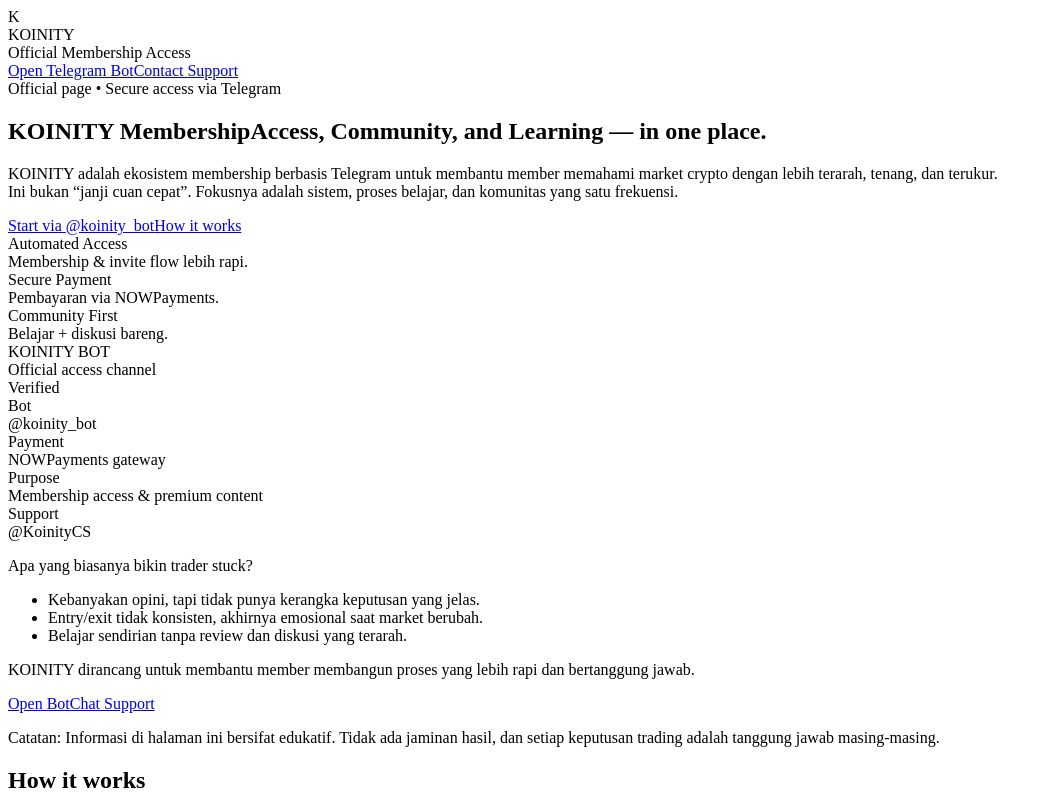
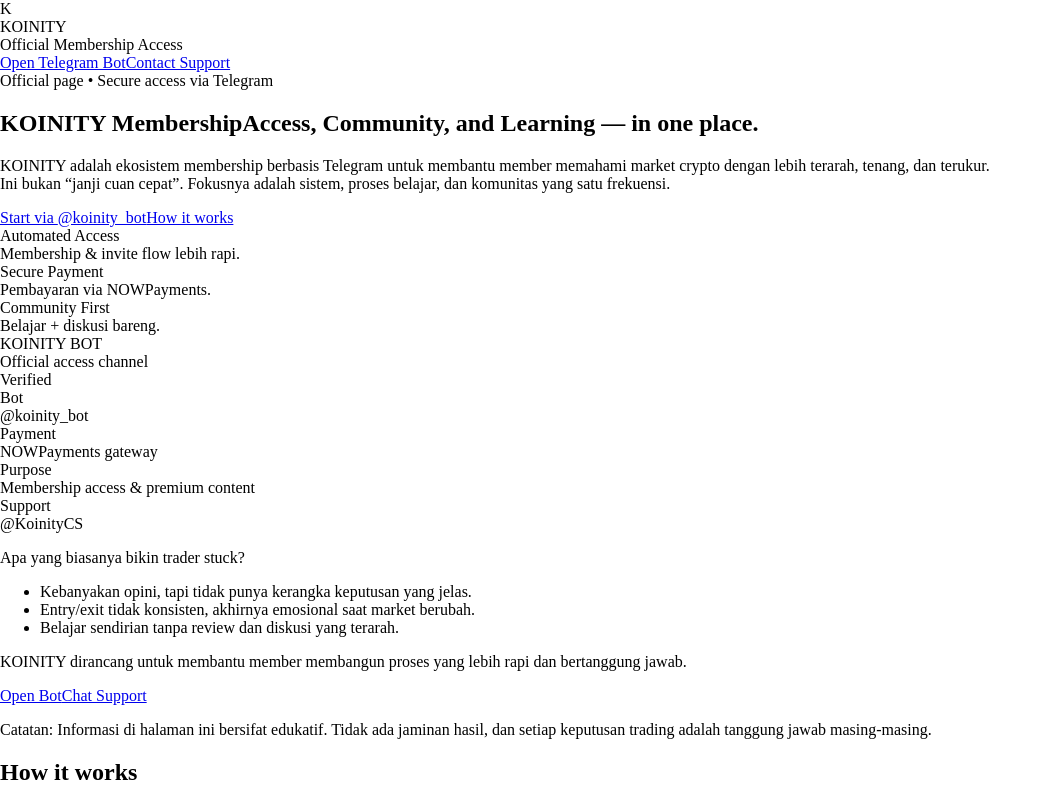
Before and after one commit to citaviriyo/telegram-bot-nowpayments, a Next.js app: page / in a window 1280 px wide. Shown: the top 800 px of the page, without its empty margins (0-1060 px from the left). Built offline with nearby package versions, Linux system fonts and the light colour scheme.

Commit message:
fix: add root layout for app router

```diff
--- /dev/null
+++ b/app/layout.tsx
@@ -0,0 +1,19 @@
+// app/layout.tsx
+import type { Metadata } from "next";
+
+export const metadata: Metadata = {
+  title: "KOINITY — Official Membership Access",
+  description: "Official landing page for KOINITY membership access via Telegram bot.",
+};
+
+export default function RootLayout({
+  children,
+}: {
+  children: React.ReactNode;
+}) {
+  return (
+    <html lang="id">
+      <body style={{ margin: 0 }}>{children}</body>
+    </html>
+  );
+}
```
